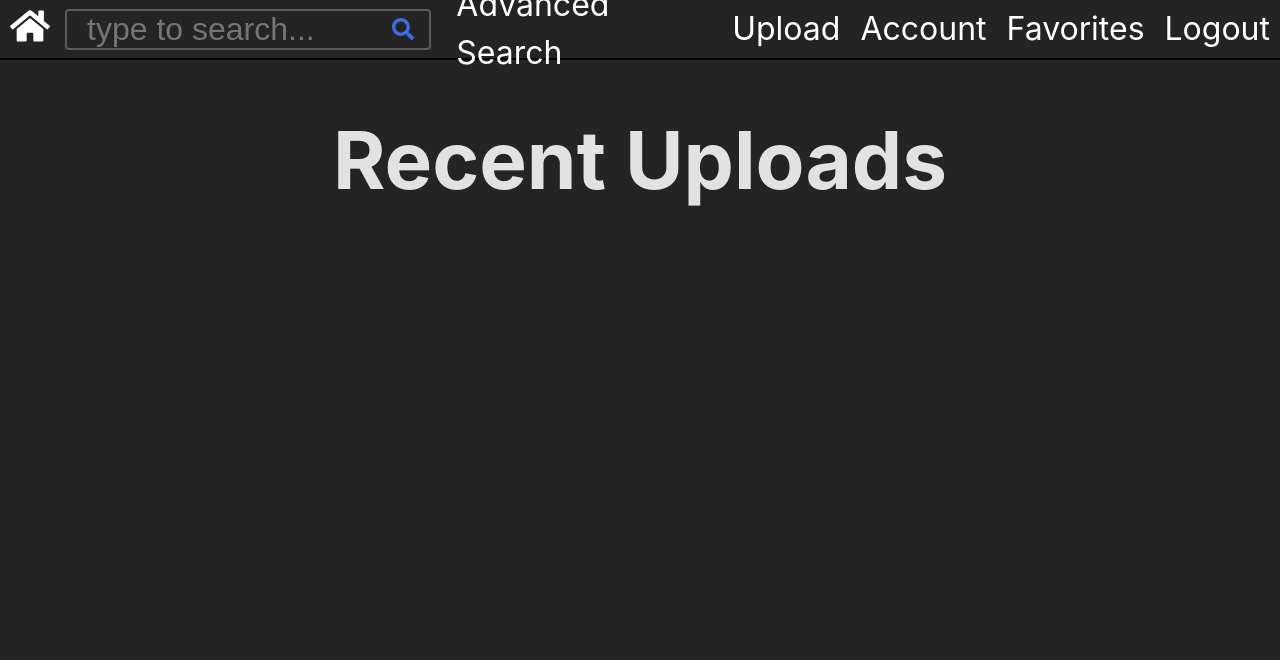
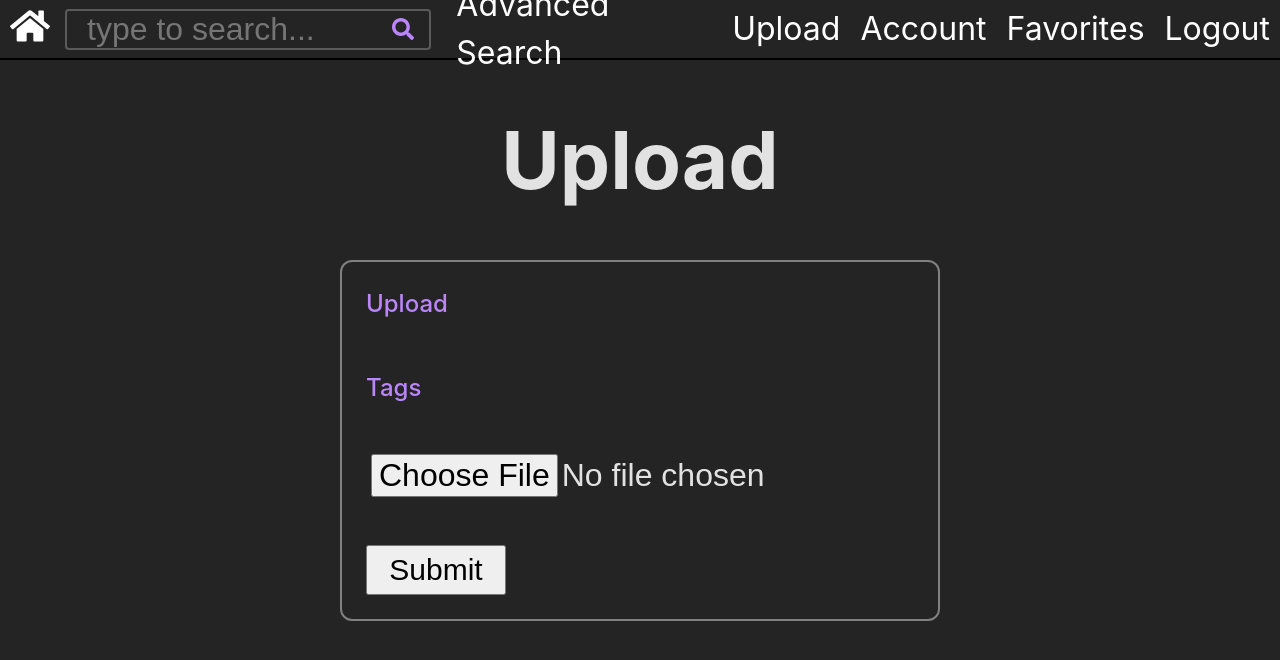
Before and after one commit to msywattTD/capstone_frontend, a React (Vite) app: page /upload in a window 1280 px wide. Shown: the top 660 px of the page. Built offline with nearby package versions, Linux system fonts and the light colour scheme.

Commit message:
some progress on imgur api but need to move off local i think

```diff
--- a/package.json
+++ b/package.json
@@ -11,6 +11,8 @@
   },
   "dependencies": {
     "axios": "^1.6.8",
+    "express-fileupload": "^1.5.0",
+    "imgur": "^2.4.2",
     "react": "^18.2.0",
     "react-dom": "^18.2.0",
     "react-icons": "^5.0.1",
--- a/src/App.css
+++ b/src/App.css
@@ -37,7 +37,7 @@ input:focus {
 }
 
 #search-icon {
-  color: royalblue;
+  color: #BB86FC;
   font-size: 24px;
 }
 
@@ -111,3 +111,31 @@ h3 {
   border: none;
   margin-bottom: 20px;
 }
+
+#upload-form {
+  display: flex;
+  flex-direction: column;
+  margin-left: auto;
+  margin-right: auto;
+  border: 2px grey solid;
+  border-radius: 12px;
+  width: 600px;
+}
+
+label {
+  color: #BB86FC;
+  font-weight: 500;
+  font-size: 24px;
+  padding: 24px
+}
+
+#upload-input {
+  padding: 24px
+}
+
+#form-submit {
+  width: 140px;
+  height: 50px;
+  font-size: 30px;
+  margin: 24px;
+}
--- a/src/pages/UploadImage.jsx
+++ b/src/pages/UploadImage.jsx
@@ -1,10 +1,79 @@
 import NavBar from "../components/NavBar";
+import axios from "axios";
+import { useState } from "react";
 
 function UploadImage() {
+  const [file, setFile] = useState();
+
+  async function handleOnChange(e) {
+    const target = await e.target;
+
+    setFile(target.files[0]);
+  }
+
+  async function handleOnSubmit(e) {
+    e.preventDefault();
+
+    const formData = new FormData();
+    formData.append("file", file);
+
+    const results = await fetch("https://api.imgur.com/3/image", {
+      method: "POST",
+      body: formData,
+      headers: {
+        // "User-Agent": "curl/8.1.1",
+        Authorization: "Client-ID 25e08194ee19d47",
+        // Accept: "application/json",
+      },
+    }).then(
+      (r) =>
+        r.json() &&
+        alert("image uploaded").catch((e) => alert("failed") && console.log(e))
+    );
+    console.log("results", results);
+    // try {
+    //   await axios.post("https://api.imgur.com/3/image", {
+    //     image: file,
+    //   }),
+    //     {
+    //       headers: {
+    //         Authorization: "Client-ID 25e08194ee19d47",
+    //       },
+    //     }.then(function (response) {
+    //       console.log(response);
+    //     });
+    // } catch (e) {
+    //   console.error(e.message);
+    // }
+  }
   return (
     <>
       <NavBar />
-      <h1>Recent Uploads</h1>
+      <h1>Upload</h1>
+      <form
+        onSubmit={handleOnSubmit}
+        id="upload-form"
+        // action="http://localhost:3000/imgurUpload"
+        // method="post"
+        // encType="multipart/form-data"
+      >
+        <label htmlFor="Upload">Upload</label>
+        <label htmlFor="Tags">Tags</label>
+        <input
+          type="file"
+          name="imageUpload"
+          id="upload-input"
+          onChange={handleOnChange}
+        />
+        <button
+          type="submit"
+          name="submit"
+          id="form-submit"
+          onSubmit={handleOnSubmit}
+        >
+          Submit
+        </button>
+      </form>
     </>
   );
 }
```
Also changed, not shown: 1 other file (tests, documents, lock files or other folders).
